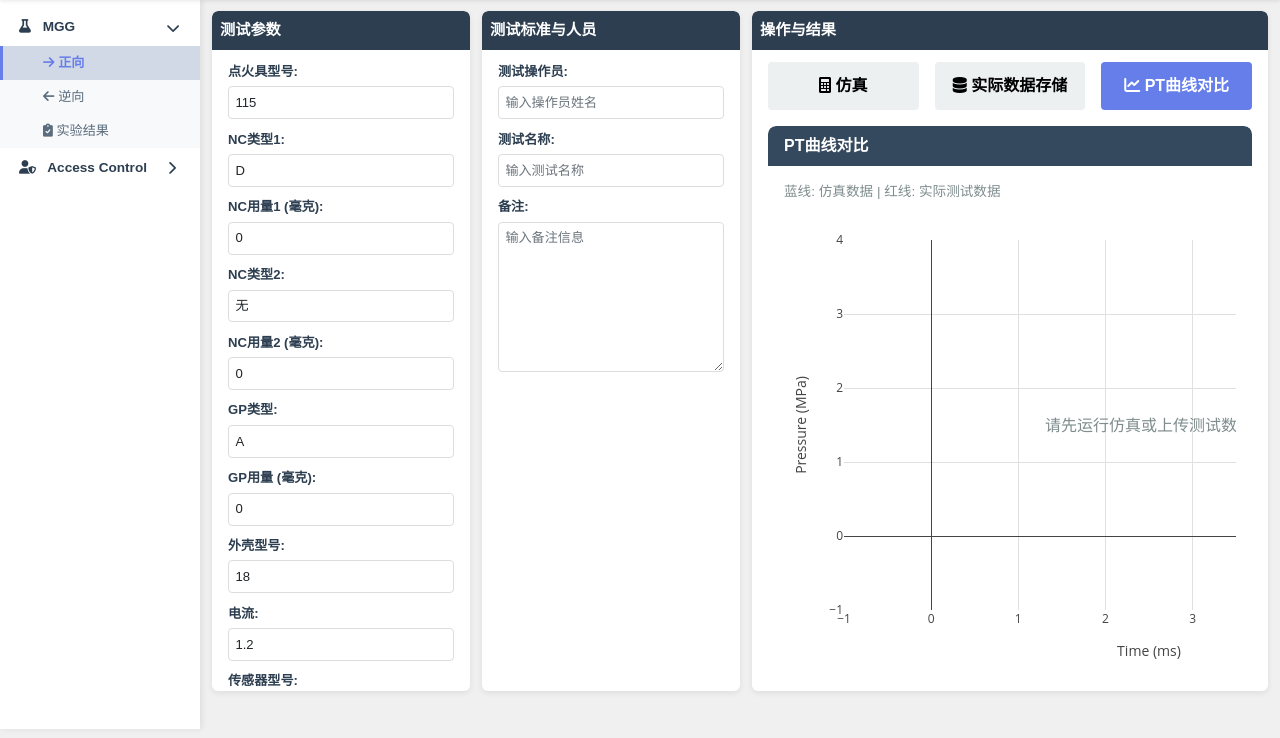
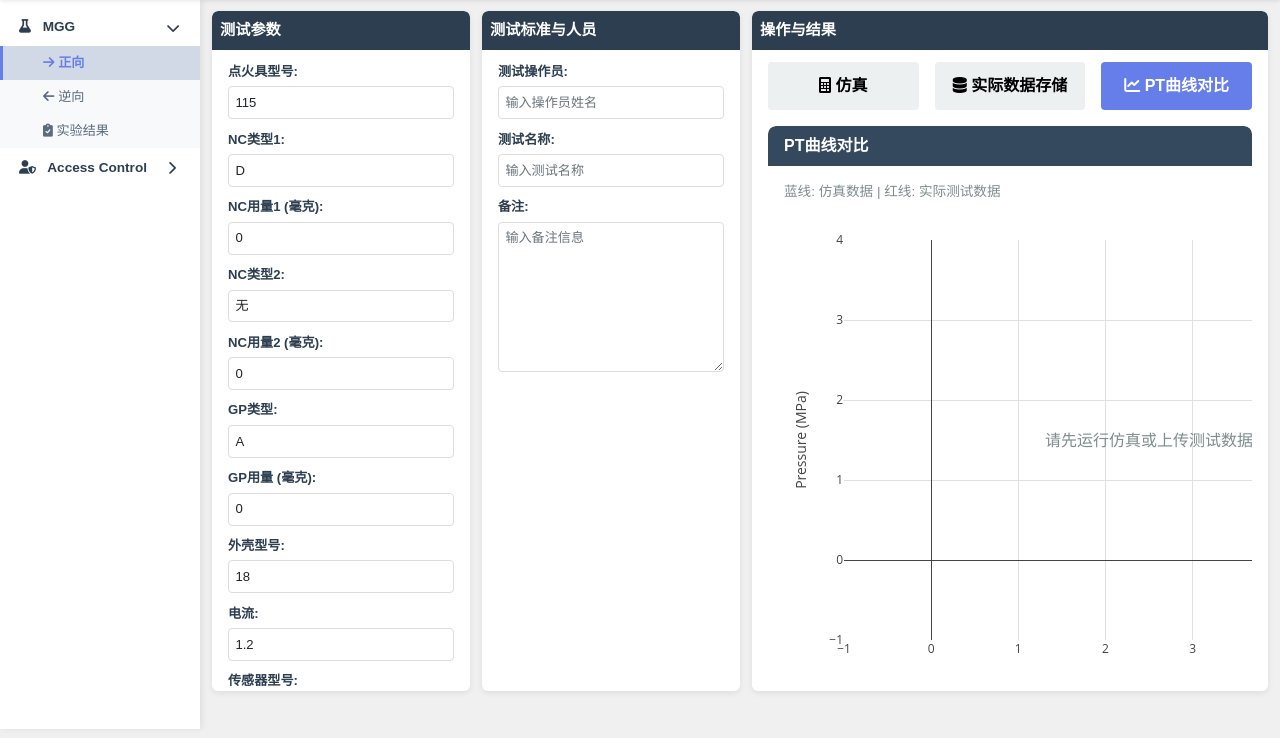
Before and after one commit to Saulliu00/MGG_SYS, a Flask app: page /simulation/ in a window 1280 px wide, after a click on "PT曲线对比". Shown: the part 62-800 px from the top of the page. Run offline with Flask 3, Linux system fonts and the light colour scheme; a user stored in the database is signed in; parts of the project's set-up code (start-up, migrations or seed data) failed here and were passed over; some libraries are stand-ins or nearby versions.

Commit message:
Fix PT comparison chart height with calculated viewport height
- Set chart height to calc(100vh - 320px) for proper viewport fit
- Add overflow-y: hidden to results-panel to prevent scrolling
- Reduce min-height to 250px for flexibility

Co-Authored-By: Claude Sonnet 4.5 <noreply@anthropic.com>

```diff
--- a/app/static/css/style.css
+++ b/app/static/css/style.css
@@ -217,6 +217,7 @@ textarea.form-control {
     display: flex;
     flex-direction: column;
     overflow: hidden !important;
+    overflow-y: hidden !important;
 }
 
 .tab-buttons {
@@ -596,8 +597,7 @@ table tr:hover {
 
 #chartDiv, #comparisonChart {
     width: 100%;
-    height: 100%;
-    min-height: 300px;
+    height: calc(100vh - 320px);
+    min-height: 250px;
     flex: 1;
-    overflow: hidden;
 }
```
